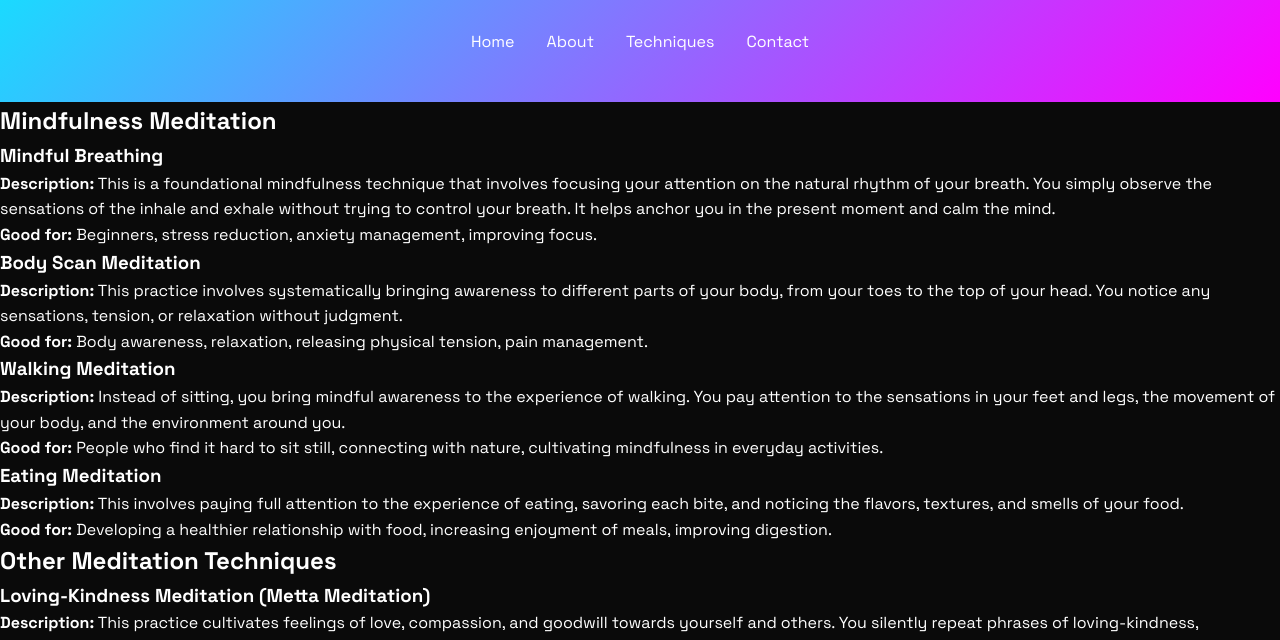
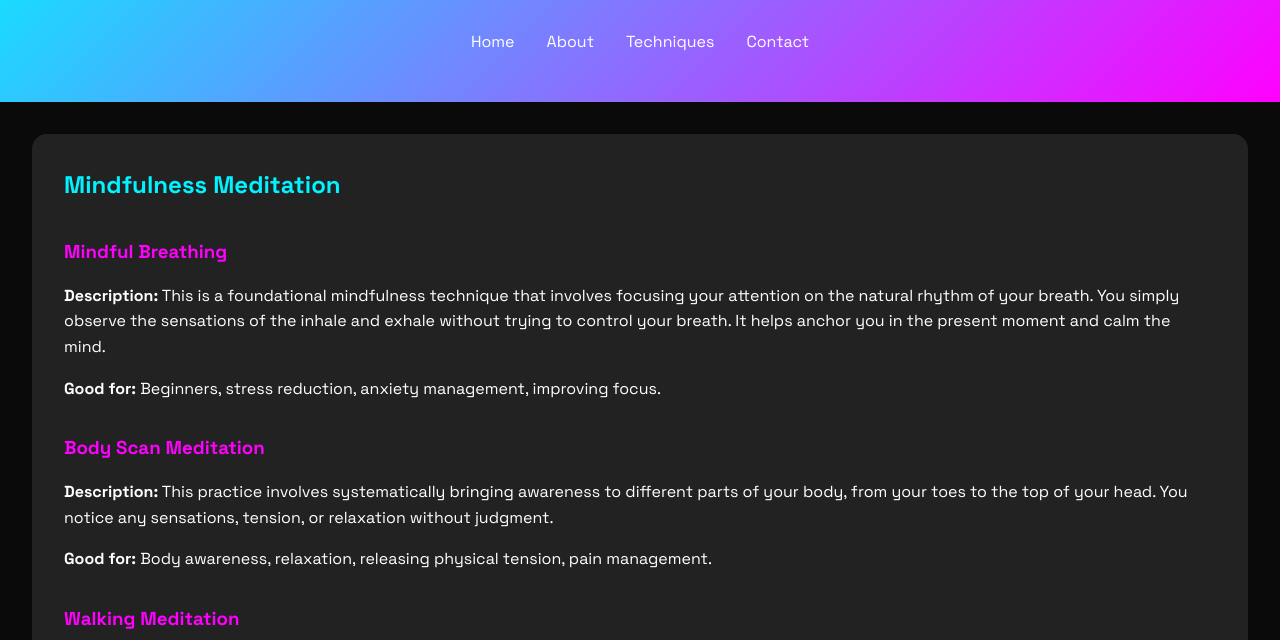
Before and after one commit to Freedomwithin/HealingWithMeditation, a plain HTML site: page techniques.html in a window 1280 px wide. Shown: the part 158-798 px from the top of the page. Drawn offline with Linux system fonts and the light colour scheme.

Commit message:
Update styles.css

```diff
--- a/styles.css
+++ b/styles.css
@@ -236,3 +236,42 @@ footer {
     background: var(--neon-blue);
     border-radius: 5px;
 }
+/* Your existing CSS code here */
+
+/* ... (keep all the existing styles) ... */
+
+/* New styles for techniques page */
+.techniques-content {
+    background: var(--glass-bg);
+    backdrop-filter: blur(10px);
+    margin: 2rem;
+    border-radius: 15px;
+    padding: 2rem;
+}
+
+.techniques-content section {
+    margin-bottom: 3rem;  /* Added space between technique sections */
+}
+
+.techniques-content h2 {
+    color: var(--neon-blue);
+    margin-bottom: 1.5rem;
+}
+
+.techniques-content h3 {
+    color: var(--neon-pink);
+    margin-top: 2rem;  /* Increased top margin */
+    margin-bottom: 1rem;
+}
+
+.techniques-content p {
+    margin-bottom: 1rem;
+}
+
+.techniques-content section > p {
+    margin-bottom: 1rem;
+}
+
+/* End of new styles */
+
+/* Keep the rest of your existing styles */
```
